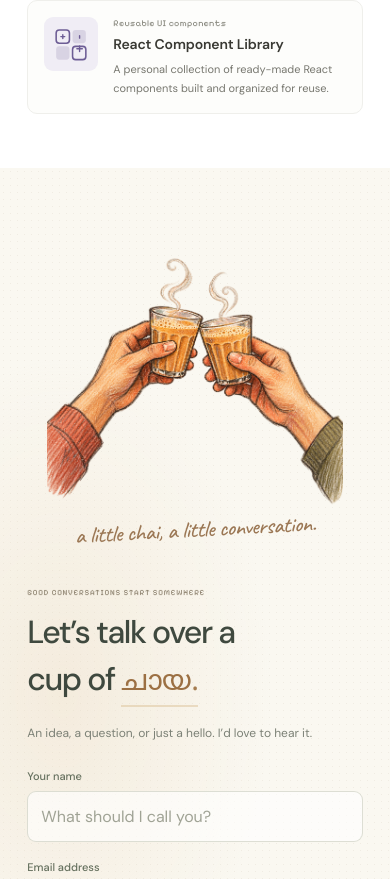
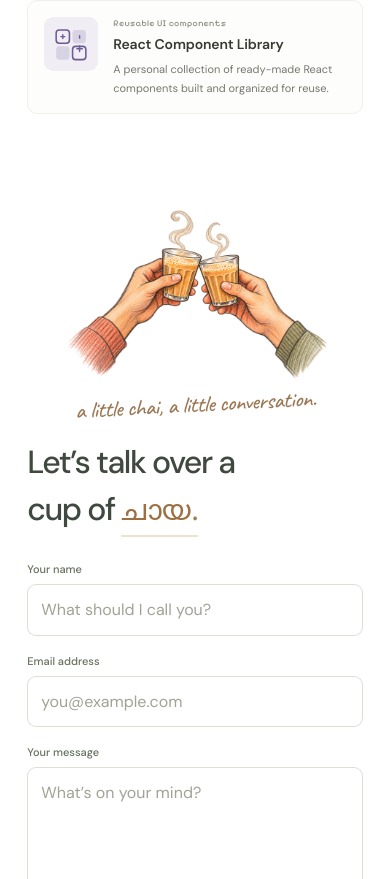
Before and after one commit to S-KishoreBabu/portfolio, a React (Vite) app: page / in a window 390 px wide. Shown: the part 3305-4184 px from the top of the page. Built offline with nearby package versions, Linux system fonts and the light colour scheme.

Commit message:
Simplify tea section with white background and complete artwork

```diff
--- a/src/main.jsx
+++ b/src/main.jsx
@@ -626,13 +626,11 @@ function TeaMessageSection() {
     <section className="tea-section" aria-labelledby="tea-heading">
       <div className="tea-inner">
         <figure className="tea-illustration">
-          <img src="/assets/chai-conversation.png" alt="A colored-pencil doodle of two hands raising glasses of steaming chai" width="1254" height="1254" loading="lazy" />
+          <img src="/assets/chai-conversation-v2.png" alt="A complete colored-pencil sketch of two hands raising glasses of steaming chai, with softly drawn sleeve ends" width="1536" height="1024" loading="lazy" />
           <figcaption className="handwritten">a little chai, a little conversation.</figcaption>
         </figure>
         <div className="tea-message">
-          <span className="tea-eyebrow pixel">GOOD CONVERSATIONS START SOMEWHERE</span>
           <h2 id="tea-heading">Let’s talk over a<br />cup of <RotatingTeaWord /></h2>
-          <p className="tea-intro">An idea, a question, or just a hello. I’d love to hear it.</p>
           <form className="tea-form" onSubmit={openEmailDraft}>
             <div className="tea-form-row">
               <label htmlFor="tea-name">Your name<input id="tea-name" name="name" autoComplete="name" placeholder="What should I call you?" maxLength={100} onInput={event => event.currentTarget.setCustomValidity('')} required /></label>
--- a/src/styles.css
+++ b/src/styles.css
@@ -568,19 +568,17 @@ a.hello-button { text-decoration: none; }
   .personal-project-card { min-height: 0; padding: 16px; }
 }
 
-/* A warm invitation, with the generated chai sketch blending into the paper. */
+/* The full chai sketch sits on a compact white message section. */
 .tea-section {
-  padding: 72px 6.3% 78px;
-  background: radial-gradient(ellipse at 16% 50%, #ead8bd63, transparent 45%), radial-gradient(#9a8b6d1c .65px, transparent .65px), #faf8f1;
-  background-size: auto, 7px 7px, auto;
+  padding: 36px 6.3% 40px;
+  background: #fff;
 }
 .tea-inner { display: grid; grid-template-columns: minmax(0, .9fr) minmax(0, 1.1fr); align-items: center; gap: clamp(42px, 7vw, 100px); max-width: 1210px; margin: 0 auto; }
-.tea-illustration { width: min(100%, 440px); margin: 0 auto; }
-.tea-illustration img { display: block; width: 100%; height: auto; }
-.tea-illustration figcaption { margin-top: 15px; color: #9b7754; text-align: center; font-size: 25px; transform: rotate(-3deg); }
+.tea-illustration { width: min(100%, 420px); margin: 0 auto; overflow: visible; }
+.tea-illustration img { display: block; width: 100%; max-width: 100%; height: auto; object-fit: contain; }
+.tea-illustration figcaption { margin-top: 10px; color: #9b7754; text-align: center; font-size: 25px; transform: rotate(-3deg); }
 .tea-message { min-width: 0; }
-.tea-eyebrow { color: #8b806d; font-size: 9px; letter-spacing: .8px; }
-.tea-message h2 { margin: 13px 0 13px; color: #3f493f; font: 500 clamp(32px, 3.5vw, 46px)/1.24 'DM Sans', sans-serif; letter-spacing: -1.9px; }
+.tea-message h2 { margin: 0 0 22px; color: #3f493f; font: 500 clamp(32px, 3.5vw, 46px)/1.24 'DM Sans', sans-serif; letter-spacing: -1.9px; }
 .tea-heading-dot { color: #a57c50; }
 .tea-word-visual { display: inline-grid; align-items: baseline; vertical-align: baseline; line-height: 1.65; }
 .tea-word-measure,
@@ -592,7 +590,6 @@ a.hello-button { text-decoration: none; }
 .tea-word-visual > :lang(ml) { font-family: 'Noto Sans Malayalam', sans-serif; font-size: .9em; letter-spacing: -.6px; }
 .tea-word-visual > :lang(te) { font-family: 'Noto Sans Telugu', sans-serif; font-size: .9em; letter-spacing: 0; }
 .tea-word-visual > :lang(kn) { font-family: 'Noto Sans Kannada', sans-serif; font-size: .9em; letter-spacing: 0; }
-.tea-intro { margin: 0 0 25px; color: #7c8176; font-size: 12px; line-height: 1.7; }
 .tea-form { display: grid; gap: 18px; }
 .tea-form-row { display: grid; grid-template-columns: repeat(2, minmax(0, 1fr)); gap: 17px; }
 .tea-form label { display: grid; gap: 8px; min-width: 0; color: #65705e; font-size: 11px; font-weight: 500; }
@@ -611,9 +608,9 @@ a.hello-button { text-decoration: none; }
 .tea-form-note { color: #989c8f; font-size: 10px; }
 @keyframes tea-word-in { from { opacity: 0; transform: translateY(6px); } to { opacity: 1; transform: translateY(0); } }
 @media (max-width: 760px) {
-  .tea-section { padding: 44px 7% 54px; }
-  .tea-inner { grid-template-columns: 1fr; gap: 35px; max-width: 530px; }
-  .tea-illustration { width: min(76vw, 310px); }
+  .tea-section { padding: 28px 7% 34px; }
+  .tea-inner { grid-template-columns: 1fr; gap: 24px; max-width: 530px; }
+  .tea-illustration { width: min(72vw, 290px); }
   .tea-illustration figcaption { margin-top: 7px; font-size: 23px; }
   .tea-message h2 { font-size: clamp(32px, 7vw, 42px); letter-spacing: -1.5px; }
   .tea-form input,
@@ -621,7 +618,6 @@ a.hello-button { text-decoration: none; }
 }
 @media (max-width: 420px) {
   .tea-form-row { grid-template-columns: 1fr; gap: 18px; }
-  .tea-eyebrow { font-size: 8px; }
 }
 
 /* Final contact panel: warm paper with soft sage and pencil accents. */
```
Also changed, not shown: public/assets/chai-conversation-v2.png (added), 1 other file (tests, documents, lock files or other folders).
